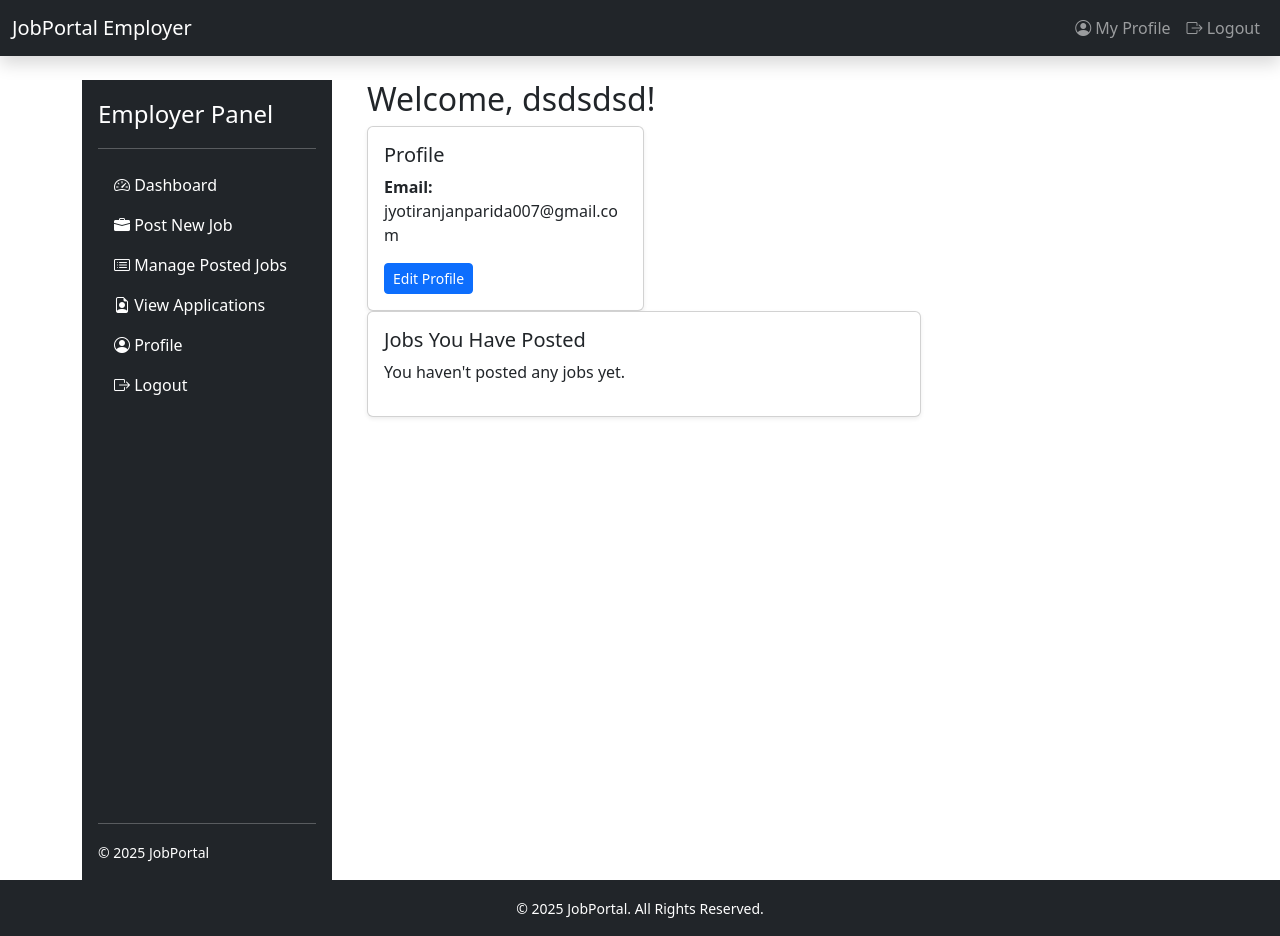
After one commit to lopalopa/jobportal, a PHP site: page /employer/dashboard.php in a window 1280 px wide. The commit adds this page. Run offline with PHP 8.4, Linux system fonts and the light colour scheme; a user stored in the database is signed in; data comes from the database, SQL or seed files in the repository; some libraries are stand-ins or nearby versions.

Commit message:
update commit

```diff
--- /dev/null
+++ b/employer/dashboard.php
@@ -0,0 +1,96 @@
+<?php
+session_start();
+if (!isset($_SESSION['employer_id'])) {
+    header("Location: ../auth/employer_login.php");
+    exit();
+}
+
+include '../db/db.php'; // database connection
+$employer_id = $_SESSION['employer_id'];
+
+// Fetch employer details
+$query = "SELECT * FROM employers WHERE id = ?";
+$stmt = $conn->prepare($query);
+$stmt->bind_param("i", $employer_id);
+$stmt->execute();
+$result = $stmt->get_result();
+$employer = $result->fetch_assoc();
+
+// Fetch jobs posted by this employer
+$job_query = "SELECT j.id, j.title, COUNT(a.id) AS total_applications
+              FROM jobs j
+              LEFT JOIN applications a ON j.id = a.job_id
+              WHERE j.employer_id = ?
+              GROUP BY j.id";
+$stmt2 = $conn->prepare($job_query);
+$stmt2->bind_param("i", $employer_id);
+$stmt2->execute();
+$job_results = $stmt2->get_result();
+?>
+
+<!DOCTYPE html>
+<html>
+<head>
+    <title>Employer Dashboard</title>
+    <link rel="stylesheet" href="../assets/css/bootstrap.min.css">
+</head>
+<body>
+
+<?php include('../include/employer_header.php'); ?>
+
+<div class="container mt-4">
+    <div class="row mt-4">
+        <div class="col-md-3"><?php include('../include/employer_sidebar.php'); ?>
+</div>
+<div class="col-md-9">
+       <h2>Welcome, <?php echo htmlspecialchars($employer['name']); ?>!</h2>
+
+
+        <div class="col-md-4">
+            <div class="card shadow-sm">
+                <div class="card-body">
+                    <h5 class="card-title">Profile</h5>
+                    <p><strong>Email:</strong> <?php echo htmlspecialchars($employer['email']); ?></p>
+                    <a href="edit_profile.php" class="btn btn-primary btn-sm">Edit Profile</a>
+                </div>
+            </div>
+        </div>
+
+        <div class="col-md-8">
+            <div class="card shadow-sm">
+                <div class="card-body">
+                    <h5 class="card-title">Jobs You Have Posted</h5>
+                    <?php if ($job_results->num_rows > 0): ?>
+                        <table class="table table-bordered">
+                            <thead>
+                                <tr>
+                                    <th>Job Title</th>
+                                    <th>Applications</th>
+                                    <th>Action</th>
+                                </tr>
+                            </thead>
+                            <tbody>
+                                <?php while ($job = $job_results->fetch_assoc()): ?>
+                                    <tr>
+                                        <td><?php echo htmlspecialchars($job['title']); ?></td>
+                                        <td><?php echo $job['total_applications']; ?></td>
+                                        <td><a href="view_applications.php?job_id=<?php echo $job['id']; ?>" class="btn btn-info btn-sm">View Applications</a></td>
+                                    </tr>
+                                <?php endwhile; ?>
+                            </tbody>
+                        </table>
+                    <?php else: ?>
+                        <p>You haven't posted any jobs yet.</p>
+                    <?php endif; ?>
+                </div>
+            </div>
+        </div>
+    </div>
+</div>
+</div>
+
+<?php include('../include/employer_footer.php'); ?>
+
+<script src="../assets/js/bootstrap.bundle.min.js"></script>
+</body>
+</html>
--- /dev/null
+++ b/include/employer_footer.php
@@ -0,0 +1,6 @@
+<!-- employer_footer.php -->
+<footer class="bg-dark text-white text-center py-3 mt-auto">
+  <div class="container">
+    <small>&copy; <?php echo date("Y"); ?> JobPortal. All Rights Reserved.</small>
+  </div>
+</footer>
--- /dev/null
+++ b/include/employer_header.php
@@ -0,0 +1,20 @@
+<!-- employer_header.php -->
+<nav class="navbar navbar-expand-lg navbar-dark bg-dark sticky-top shadow">
+  <div class="container-fluid">
+    <a class="navbar-brand" href="/jobportal/employer/dashboard.php">JobPortal Employer</a>
+    <button class="navbar-toggler" type="button" data-bs-toggle="collapse" data-bs-target="#navbarEmployer" aria-controls="navbarEmployer" aria-expanded="false" aria-label="Toggle navigation">
+      <span class="navbar-toggler-icon"></span>
+    </button>
+
+    <div class="collapse navbar-collapse" id="navbarEmployer">
+      <ul class="navbar-nav ms-auto">
+        <li class="nav-item">
+          <a class="nav-link" href="/jobportal/employer/profile.php"><i class="bi bi-person-circle"></i> My Profile</a>
+        </li>
+        <li class="nav-item">
+          <a class="nav-link" href="/jobportal/auth/logout.php"><i class="bi bi-box-arrow-right"></i> Logout</a>
+        </li>
+      </ul>
+    </div>
+  </div>
+</nav>
--- /dev/null
+++ b/include/employer_sidebar.php
@@ -0,0 +1,47 @@
+<!-- employer_sidebar.php -->
+<!-- Bootstrap CSS -->
+<link href="https://cdn.jsdelivr.net/npm/bootstrap@5.3.0/dist/css/bootstrap.min.css" rel="stylesheet">
+<!-- Bootstrap Icons -->
+<link href="https://cdn.jsdelivr.net/npm/bootstrap-icons@1.10.0/font/bootstrap-icons.css" rel="stylesheet">
+<div class="d-flex flex-column flex-shrink-0 p-3 text-bg-dark" style="width: 250px; height: 100vh;">
+  <a href="/jobportal/employer/dashboard.php" class="d-flex align-items-center mb-3 mb-md-0 me-md-auto text-white text-decoration-none">
+    <span class="fs-4">Employer Panel</span>
+  </a>
+  <hr>
+  <ul class="nav nav-pills flex-column mb-auto">
+    <li class="nav-item">
+      <a href="/jobportal/employer/dashboard.php" class="nav-link text-white">
+        <i class="bi bi-speedometer2"></i> Dashboard
+      </a>
+    </li>
+    <li>
+      <a href="/jobportal/jobs/post_jobs.php" class="nav-link text-white">
+        <i class="bi bi-briefcase-fill"></i> Post New Job
+      </a>
+    </li>
+    <li>
+      <a href="/jobportal/jobs/manage_jobs.php" class="nav-link text-white">
+        <i class="bi bi-card-list"></i> Manage Posted Jobs
+      </a>
+    </li>
+    <li>
+      <a href="/jobportal/employer/applications.php" class="nav-link text-white">
+        <i class="bi bi-file-earmark-person"></i> View Applications
+      </a>
+    </li>
+    <li>
+      <a href="/jobportal/employer/profile.php" class="nav-link text-white">
+        <i class="bi bi-person-circle"></i> Profile
+      </a>
+    </li>
+    <li>
+      <a href="/jobportal/auth/logout.php" class="nav-link text-white">
+        <i class="bi bi-box-arrow-right"></i> Logout
+      </a>
+    </li>
+  </ul>
+  <hr>
+  <div class="text-white">
+    <small>&copy; 2025 JobPortal</small>
+  </div>
+</div>
--- a/include/navbar.php
+++ b/include/navbar.php
@@ -51,6 +51,8 @@ crossorigin="anonymous"></script>
 <?php } else { ?>
 
 <li><a href="/jobportal/auth/new_login.php" class="btn-login">Login</a></li>
+
+<li><a href="/jobportal/auth/employer_login.php" class="btn-login">Employer Login</a></li>
 
 <li><a href="/jobportal/auth/new_register.php" class="btn-register">Register</a></li>
 
```
Also changed, not shown: auth/employer_login.php (added, +93 -0 lines), employer/add_employer.php (+22 -4 lines), employer/profile.php (added, +81 -0 lines), employer/uploads/kkk/Screenshot (406).png (added), employer/uploads/yryry/Screenshot (407).png (added), jobs/uploads/Screenshot (406).png (added).
